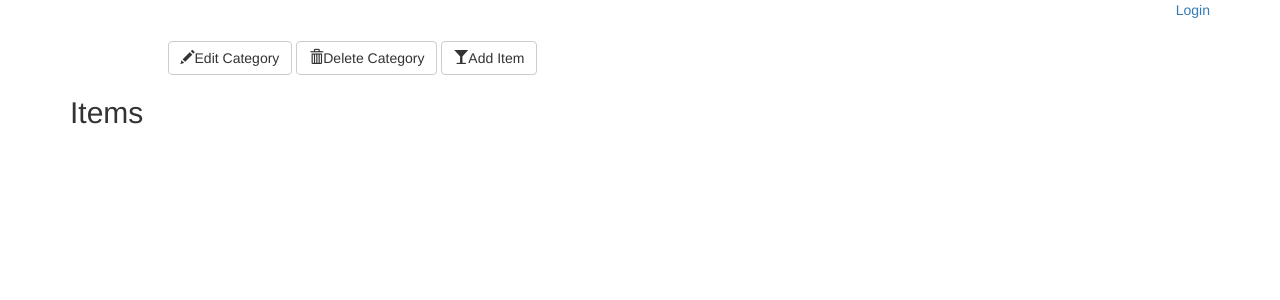
After one commit to onlyjsmith/udacity-fswd-p3, a Flask app: template templates/showItems.html in a window 1280 px wide. The commit adds this page. Shown: the top 300 px of the page. Run offline with Flask 2, Linux system fonts and the light colour scheme; the template is opened without the code that fills it, so the values that code supplies are empty; parts of the project's set-up code (start-up, migrations or seed data) failed here and were passed over; some libraries are stand-ins or nearby versions.

Commit message:
editCategory, editItem

```diff
--- a/application.py
+++ b/application.py
@@ -25,8 +25,11 @@ Base.metadata.bind = engine
 DBSession = sessionmaker(bind=engine)
 session = DBSession()
 
+#
+# User Helper Functions
+#
 
-# User Helper Functions
+# Create User from given session
 def createUser(login_session):
     newUser = User(name=login_session['username'],
                    email=login_session[
@@ -39,11 +42,13 @@ def createUser(login_session):
     return user.id
 
 
+# Find User object by user_id
 def getUserInfo(user_id):
     user = session.query(User).filter_by(id=user_id).one()
     return user
 
 
+# Find user by email
 def getUserID(email):
     try:
         user = session.query(User).filter_by(email=email).one()
@@ -52,12 +57,17 @@ def getUserID(email):
         return None
 
 
+#
+# Category CRUD routes
+#
+
 @app.route('/')
-@app.route('/category')
+@app.route('/category/')
 def showCategories():
     categories = session.query(Category).order_by(asc(Category.name)).all()
     print(categories)
-    return render_template('show_categories.html', categories=categories)
+    return render_template('showCategories.html', categories=categories)
+
 
 @app.route('/category/new/', methods=['GET', 'POST'])
 def newCategory():
@@ -68,14 +78,86 @@ def newCategory():
     # If responding to form submission
     if request.method == 'POST':
         newCategory = Category(
-            name=request.form['name'], user_id=login_session['user_id'])
+            name=request.form['name'],
+            user_id=login_session['user_id'])
         session.add(newCategory)
-        flash('New Category %s Successfully Created' % newCategory.name)
+        flash('%s Category created' % newCategory.name)
         session.commit()
         return redirect(url_for('showCategories'))
     else:
         return render_template('newCategory.html')
 
+
+@app.route('/category/<int:category_id>/edit', methods=['GET', 'POST'])
+def editCategory(category_id):
+    editedCategory = session.query(
+        Category).filter_by(id=category_id).one()
+    if request.method == 'POST':
+        if request.form['name']:
+            editedCategory.name = request.form['name']
+            flash('Edited %s' % editedCategory.name)
+            return redirect(url_for('showCategories'))
+    else:
+        return render_template('editCategory.html', category=editedCategory)
+
+
+@app.route('/category/<int:category_id>/delete', methods=['GET', 'POST'])
+def deleteCategory(category_id):
+    pass
+
+
+#
+# Item CRUD routes
+#
+
+@app.route('/category/<int:category_id>/')
+@app.route('/category/<int:category_id>/items/')
+def showItems(category_id):
+    category = session.query(Category).filter_by(id=category_id).one()
+    creator = getUserInfo(category.user_id)
+    items = session.query(Item).filter_by(category_id=category_id).all()
+    if 'username' not in login_session or creator.id != login_session['user_id'
+                                                                      ]:
+        readonly = True
+    return render_template('showItems.html',
+                           items=items,
+                           category=category,
+                           creator=creator,
+                           readonly=readonly)
+
+
+@app.route('/category/<int:category_id>/items/new/', methods=['GET', 'POST'])
+def newItem(category_id):
+    pass
+
+
+@app.route('/category/<int:category_id>/items/<int:item_id>/edit/',
+           methods=['GET', 'POST'])
+def editItem(category_id, item_id):
+    editedItem = session.query(Item).filter_by(id=item_id).one()
+    category = session.query(Category).filter_by(id=category_id).one()
+    if request.method == 'POST':
+        if request.form['name']:
+            editedItem.name = request.form['name']
+        if request.form['description']:
+            editedItem.description = request.form['description']
+        session.add(editedItem)
+        session.commit()
+        flash('Item Successfully Edited')
+        return redirect(url_for('showItems', category_id=category_id))
+    else:
+        return render_template('editItem.html', category_id=category_id, item_id=item_id, item=editedItem)
+
+
+@app.route('/category/<int:category_id>/items/<int:item_id>/delete/',
+           methods=['GET', 'POST'])
+def deleteItem(category_id, item_id):
+    pass
+
+
+#
+# Authentication and session management routes
+#
 
 # Create anti-forgery state token
 @app.route('/login')
--- a/database_setup.py
+++ b/database_setup.py
@@ -39,6 +39,7 @@ class Item(Base):
 
     id = Column(Integer, primary_key=True)
     name = Column(String(250), nullable=False)
+    description = Column(String(250))
 
     category_id = Column(Integer, ForeignKey('category.id'))
     category = relationship(Category)
--- a/templates/show_categories.html
+++ b/templates/showCategories.html
@@ -11,7 +11,7 @@
   </div>
 
   {% for category in categories %}
-    <a href = "#">
+    <a href = "{{url_for('showItems', category_id = category.id)}}">
       <div class="row">
         <div class="col-md-1"></div>
         <div class="col-md-10 category-list">
--- /dev/null
+++ b/templates/showItems.html
@@ -0,0 +1,53 @@
+{% extends "layout.html" %}
+{% block content %}
+  {% include '_header.html' %}
+  {% include '_flash.html' %}
+  <div class="row divider green">
+    <div class="col-md-12"></div>
+  </div>
+  <div class="row banner menu">
+    <div class="col-md-11 col-md-offset-1 padding-none">
+      <h1>{{ category.name }}
+      </h1>
+
+    </div>
+  </div>
+
+  <div class="row padding-top padding-bottom">
+    <div class="col-md-1"></div>
+    <div class="col-md-11 padding-none">
+      <a href="{{url_for('editCategory', category_id = category.id )}}">
+        <button class="btn btn-default" id="new-menu-item">
+          <span class="glyphicon glyphicon-pencil" aria-hidden="true"></span>Edit Category
+        </button>
+      </a>
+      <a href="{{url_for('deleteCategory', category_id = category.id )}}">
+        <button class="btn btn-default delete" id="delete-restaurant">
+          <span class="glyphicon glyphicon-trash" aria-hidden="true"></span>Delete Category
+        </button>
+      </a>
+      <a href="{{url_for('newItem', category_id = category.id )}}">
+        <button class="btn btn-default" id="new-menu-item">
+          <span class="glyphicon glyphicon-glass" aria-hidden="true"></span>Add Item
+        </button>
+      </a>
+    </div>
+    <div class="col-md-7"></div>
+  </div>
+
+  {% if items !=[] %}
+  <div class="row">
+    <div class="col-md-3">
+      <h2>Items</h2>
+      {% for i in items %}
+        <div class="menu-item">
+          <h3>{{i.name}}</h3>
+          <p>{{i.description}}</p>
+          <a href='{{url_for('editItem', category_id = category.id, item_id=i.id ) }}'>Edit</a> |
+          <a href='{{url_for('deleteItem', category_id = category.id, item_id=i.id ) }}'>Delete</a>
+        </div>
+      {% endfor %}
+    </div>
+  </div>
+  {% endif %}
+{% endblock %}
```
Also changed, not shown: templates/editCategory.html (added, +30 -0 lines), templates/editItem.html (added, +34 -0 lines).
